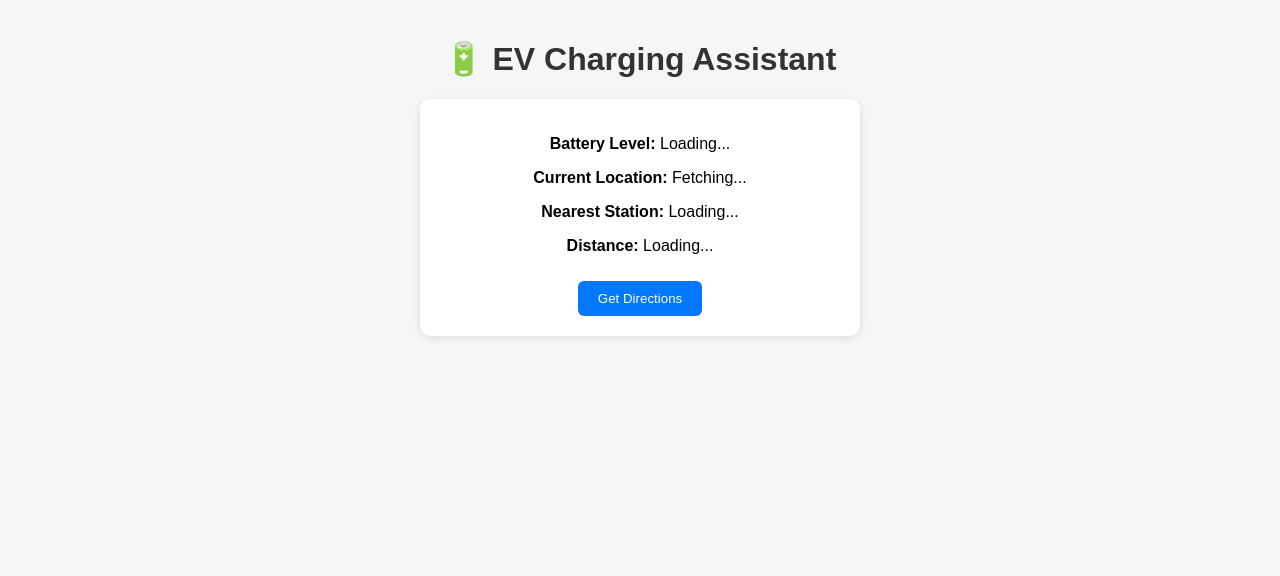
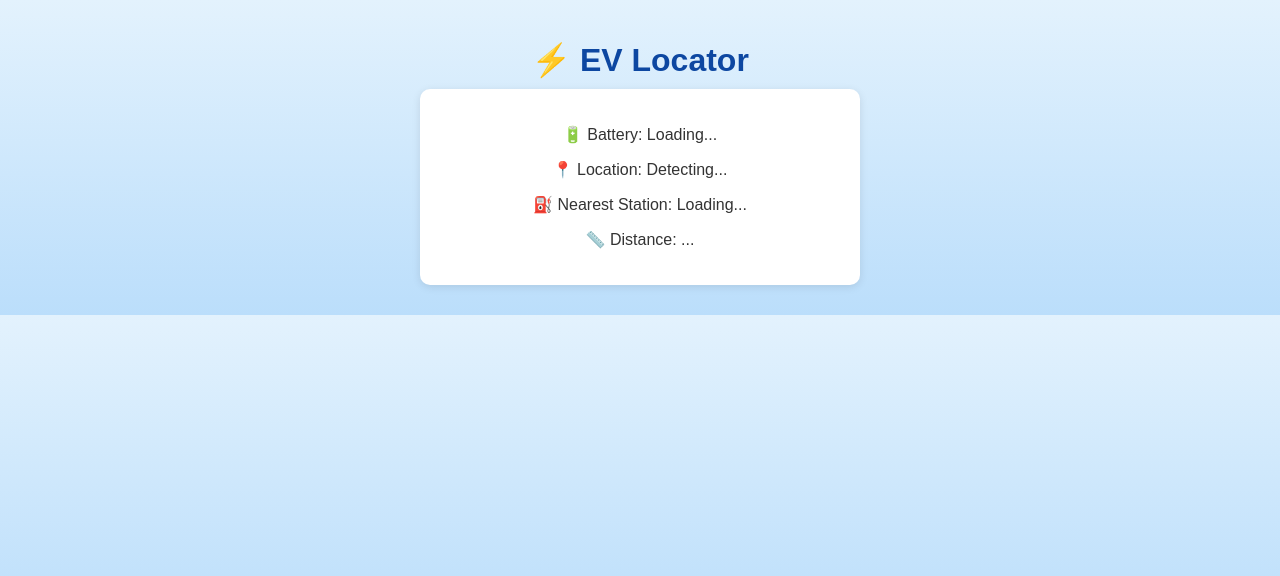
Before and after one commit to klu2300100017/servo_project, a Flask app: page / in a window 1280 px wide. Shown: the top 576 px of the page. Run offline with Flask 3, Linux system fonts and the light colour scheme.

Commit message:
Updated project files for app version

```diff
--- a/server.py
+++ b/server.py
@@ -4,11 +4,10 @@
 
 app = Flask(__name__)
 
-# Load stations data
 stations = pd.read_csv("stations.csv")
 
 def calc_distance(lat1, lon1, lat2, lon2):
-    R = 6371  # Earth radius in km
+    R = 63719
     dlat = math.radians(lat2 - lat1)
     dlon = math.radians(lon2 - lon1)
     a = (math.sin(dlat/2)**2 +
@@ -50,3 +49,13 @@
 if __name__ == '__main__':
     port = int(os.environ.get('PORT', 5000))
     app.run(host='0.0.0.0', port=port, debug=True)
+
+from flask import send_from_directory
+
+@app.route('/manifest.json')
+def manifest():
+    return send_from_directory('templates', 'manifest.json')
+
+@app.route('/service-worker.js')
+def service_worker():
+    return send_from_directory('templates', 'service-worker.js')
--- a/templates/index.html
+++ b/templates/index.html
@@ -3,88 +3,110 @@
 <head>
   <meta charset="UTF-8">
   <meta name="viewport" content="width=device-width, initial-scale=1.0">
-  <title>EV Finder</title>
+  <title>EV Locator App</title>
+  <link rel="manifest" href="/manifest.json">
+  <meta name="theme-color" content="#0078D7">
   <style>
     body {
-      font-family: Arial;
+      font-family: Arial, sans-serif;
+      background: linear-gradient(180deg, #e3f2fd, #bbdefb);
+      color: #333;
       text-align: center;
-      margin: 40px;
-      background: #f4f6f8;
+      margin: 0;
+      padding: 0;
+    }
+    .container {
+      padding: 20px;
     }
     h1 {
-      color: #333;
+      color: #0d47a1;
+      margin-bottom: 10px;
     }
-    .box {
+    .card {
       background: #fff;
+      margin: 10px auto;
       border-radius: 10px;
+      box-shadow: 0px 2px 8px rgba(0,0,0,0.1);
       padding: 20px;
-      box-shadow: 0 2px 8px rgba(0,0,0,0.1);
       width: 90%;
       max-width: 400px;
-      margin: 0 auto;
     }
     button {
-      padding: 10px 20px;
-      background: #0078ff;
+      background-color: #1976d2;
       color: white;
       border: none;
+      padding: 10px 15px;
       border-radius: 6px;
+      font-size: 16px;
       cursor: pointer;
       margin-top: 10px;
     }
     button:hover {
-      background: #005ecc;
+      background-color: #0d47a1;
     }
   </style>
 </head>
 <body>
-  <h1>🔋 EV Charging Assistant</h1>
-
-  <div class="box">
-    <p><b>Battery Level:</b> <span id="battery">Loading...</span></p>
-    <p><b>Current Location:</b> <span id="location">Fetching...</span></p>
-    <p><b>Nearest Station:</b> <span id="station">Loading...</span></p>
-    <p><b>Distance:</b> <span id="distance">Loading...</span></p>
-    <button id="directions" disabled>Get Directions</button>
+  <div class="container">
+    <h1>⚡ EV Locator</h1>
+    <div class="card">
+      <p id="battery">🔋 Battery: Loading...</p>
+      <p id="location">📍 Location: Detecting...</p>
+      <p id="nearest">⛽ Nearest Station: Loading...</p>
+      <p id="distance">📏 Distance: ...</p>
+      <button id="dirBtn" style="display:none;">Get Directions</button>
+    </div>
   </div>
 
   <script>
-    // Fetch battery info
-    navigator.getBattery().then(function(battery) {
-      document.getElementById('battery').innerText = (battery.level * 100).toFixed(0) + '%';
-    });
-
-    // Fetch location and nearest station
-    navigator.geolocation.getCurrentPosition(success, error);
-
-    function success(pos) {
-      let lat = pos.coords.latitude;
-      let lon = pos.coords.longitude;
-      document.getElementById('location').innerText = `${lat.toFixed(5)}, ${lon.toFixed(5)}`;
-
-      fetch('/nearest', {
-        method: 'POST',
-        headers: {'Content-Type': 'application/json'},
-        body: JSON.stringify({ lat: lat, lon: lon })
-      })
-      .then(res => res.json())
-      .then(data => {
-        if (data.error) {
-          document.getElementById('station').innerText = "No station found";
-        } else {
-          document.getElementById('station').innerText = data.name;
-          document.getElementById('distance').innerText = data.distance + " km";
-          const btn = document.getElementById('directions');
-          btn.disabled = false;
-          btn.onclick = () => window.open(`https://www.google.com/maps/dir/?api=1&destination=${data.lat},${data.lon}`);
-        }
-      })
-      .catch(err => console.error("Error:", err));
+    // Register Service Worker for PWA
+    if ('serviceWorker' in navigator) {
+      navigator.serviceWorker.register('/service-worker.js')
+        .then(() => console.log('✅ Service Worker Registered'))
+        .catch(err => console.log('❌ Service Worker Failed', err));
     }
 
-    function error(err) {
-      document.getElementById('location').innerText = "Location access denied!";
-      console.error("Geolocation error:", err);
+    // Battery Status
+    if ('getBattery' in navigator) {
+      navigator.getBattery().then(battery => {
+        document.getElementById("battery").innerText =
+          `🔋 Battery: ${(battery.level * 100).toFixed(0)}%`;
+      });
+    } else {
+      document.getElementById("battery").innerText = "🔋 Battery info not supported";
+    }
+
+    // Location + Fetch Nearest Station
+    if (navigator.geolocation) {
+      navigator.geolocation.getCurrentPosition(
+        pos => {
+          const lat = pos.coords.latitude;
+          const lon = pos.coords.longitude;
+          document.getElementById("location").innerText =
+            `📍 Location: ${lat.toFixed(5)}, ${lon.toFixed(5)}`;
+
+          fetch(`/nearest_station?lat=${lat}&lon=${lon}`)
+            .then(res => res.json())
+            .then(data => {
+              document.getElementById("nearest").innerText = `⛽ Nearest Station: ${data.name}`;
+              document.getElementById("distance").innerText = `📏 Distance: ${data.distance} km`;
+
+              const dirBtn = document.getElementById("dirBtn");
+              dirBtn.style.display = "inline-block";
+              dirBtn.onclick = () => {
+                window.open(
+                  `https://www.google.com/maps/dir/?api=1&destination=${data.lat},${data.lon}`,
+                  "_blank"
+                );
+              };
+            });
+        },
+        err => {
+          document.getElementById("location").innerText = "❌ Location access denied";
+        }
+      );
+    } else {
+      document.getElementById("location").innerText = "❌ Geolocation not supported";
     }
   </script>
 </body>
```
Also changed, not shown: templates/service-worker.js (added, +13 -0 lines), templates/manifest.json (added).
